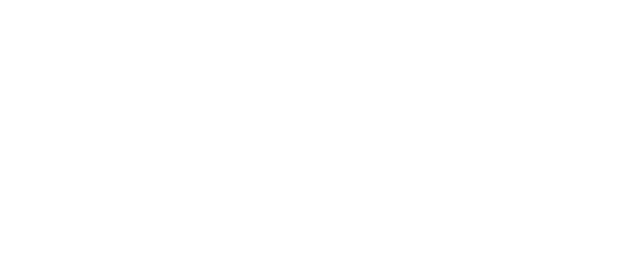
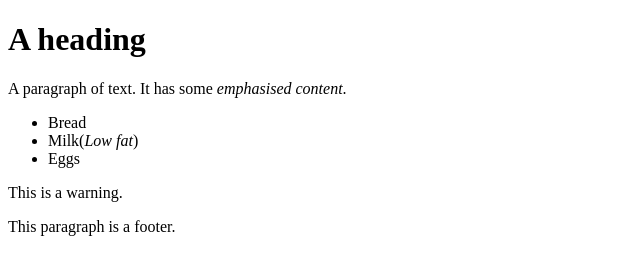
Before and after one commit to Tenzin1845/powercoders, a plain HTML site: page scratch/css.html in a window 1280 px wide. Shown: the whole page, without its empty margins (0-640 px from the left). Drawn offline with Linux system fonts and the light colour scheme.

Commit message:
css.html

```diff
--- a/scratch/css.html
+++ b/scratch/css.html
@@ -6,5 +6,19 @@
    </head>
 
   <body>
+   <h1>A heading</h1>
+   <p>A paragraph of text. It has some <em>emphasised content</em>.</p>
+
+   <ul>
+     <li>Bread</li>
+     <li>Milk(<em>Low fat</em>)</li>
+     <li class="important">Eggs</li>
+   </ul>
+
+   <p class="warning">This is a warning.</p>
+
+   <p id="footer">This paragraph is a footer.</p>
+
+
   </body>
 </html>
```
